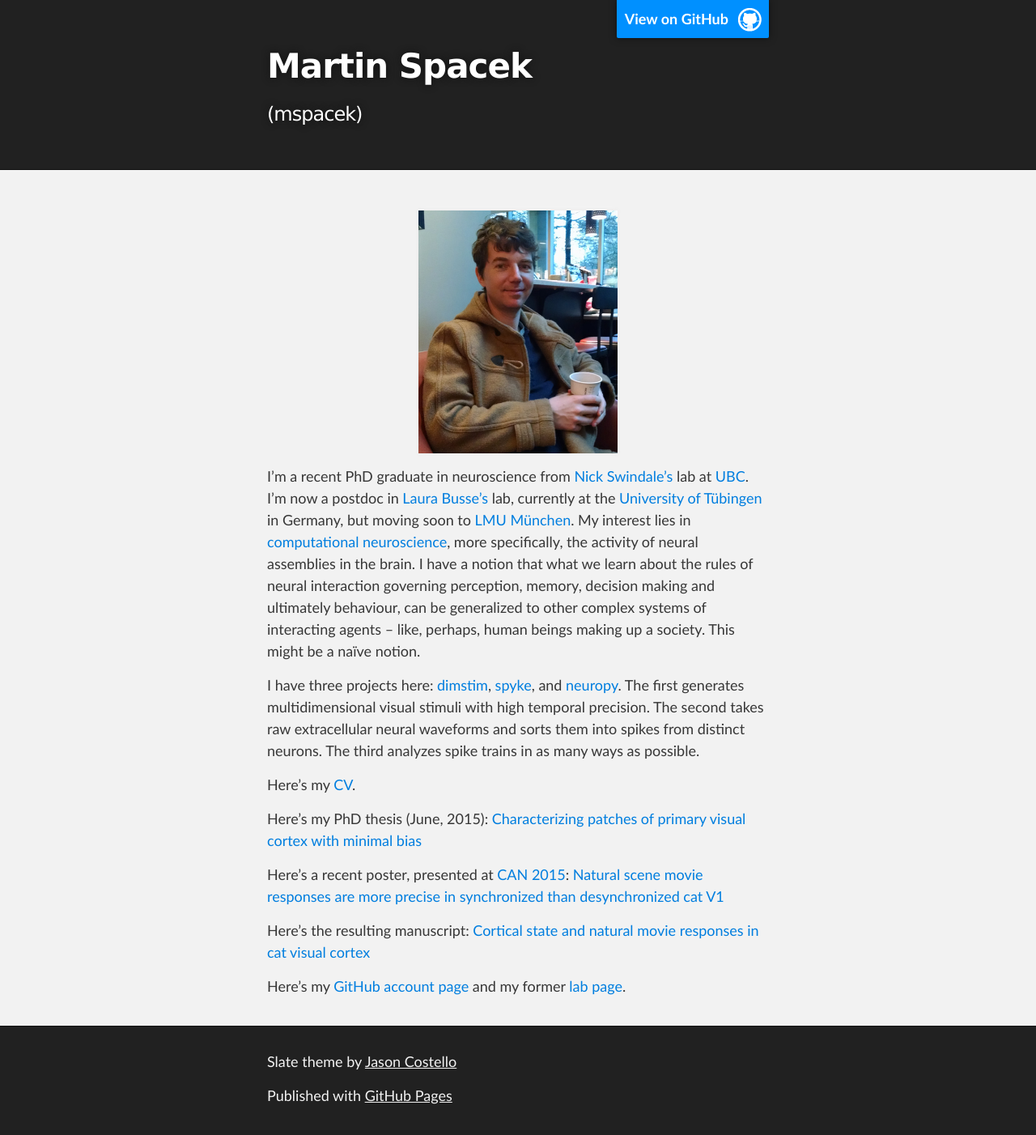
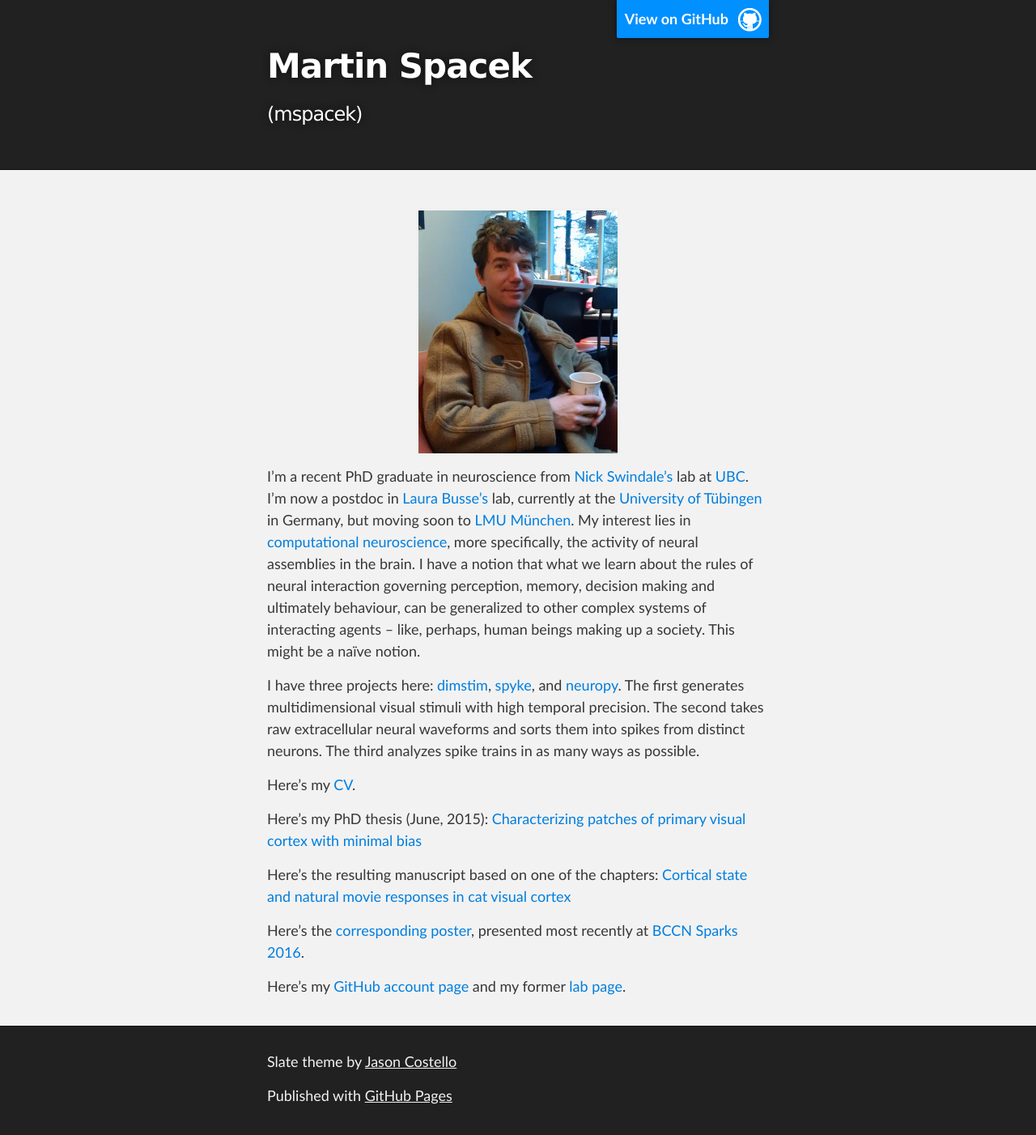
Before and after one commit to mspacek/mspacek.github.io, a Jekyll site: the page built from index.md, in a window 1280 px wide. Shown: the whole page at 81% size. Built offline with Jekyll 4.4.1, drawn with Linux system fonts in a browser that asks for light colours.

Commit message:
Update poster

```diff
--- a/index.md
+++ b/index.md
@@ -31,12 +31,12 @@ Here's my [CV](CV.pdf).
 Here's my PhD thesis (June, 2015): [Characterizing patches of primary visual cortex with
 minimal bias](mspacek_thesis.pdf)
 
-Here's a recent poster, presented at [CAN 2015](http://can-acn.org/meeting2015): [Natural
-scene movie responses are more precise in synchronized than desynchronized cat
-V1](CAN_2015_poster.pdf)
+Here's the resulting manuscript based on one of the chapters: [Cortical state and natural
+movie responses in cat visual cortex](http://dx.doi.org/10.1101/031765)
 
-Here's the resulting manuscript: [Cortical state and natural movie responses in cat visual
-cortex](http://dx.doi.org/10.1101/031765)
+Here's the [corresponding poster](BCCN_Sparks_2016_poster.pdf), presented most recently at
+[BCCN Sparks
+2016](http://www.bccn-munich.de/talks-events/workshop-multichannel-interfacing-of-neuronal-networks).
 
 Here's my [GitHub account page](http://github.com/mspacek) and my former [lab
 page](http://swindale.ecc.ubc.ca/MartinSpacek).
```
Also changed, not shown: 2 other files.
